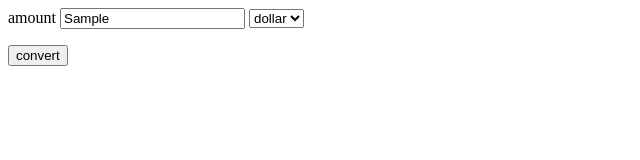
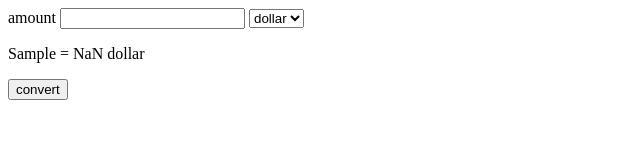
Before and after one commit to s0if/JS1, a plain HTML site: page index.html in a window 1280 px wide. Both pictures are taken after typing "Sample" into the empty fields and a click on the input "convert". Shown: the whole page, without its empty margins (0-640 px from the left). Drawn offline with Linux system fonts and the light colour scheme.

Commit message:
end edit

```diff
--- a/index.html
+++ b/index.html
@@ -1,28 +1,27 @@
 <!DOCTYPE html>
 <html lang="en">
+
 <head>
     <meta charset="UTF-8">
     <meta name="viewport" content="width=device-width, initial-scale=1.0">
     <title>Document</title>
     <link rel="stylesheet" href="style.css">
 </head>
+
 <body>
 
     <form class="registerForm">
-
         <label>amount</label>
-
-
-        <input type="text" name="amount" />
-        <select name="exchange">
+        <input type="text" name="amount" class="input" />
+        <select class="exchange">
             <option value="dollar"> dollar </option>
             <option value="dinar"> dinar </option>
-            <option  value="nis"> nis </option>
+            <option value="nis"> nis </option>
         </select>
         <p class="result"></p>
         <input type="submit" value="convert" />
     </form>
-
     <script src="main.js"></script>
 </body>
+
 </html>
--- a/main.js
+++ b/main.js
@@ -1,21 +1,22 @@
 var rigester = document.querySelector(".registerForm")
-console.log(rigester)
+var exchange = document.querySelector(".exchange")
+var input = document.querySelector(".input")
 var coins = ""
 rigester.onsubmit = function (e) {
     e.preventDefault();
     var elements = e.target.elements;
-    var dollar = elements[1];
-    console.log(dollar[0])
-    console.log(dollar[0] == true)
-    if (dollar[0] == true)
-        console.log(elements[0].text * 3.14)
+    var selcet = exchange.value;
+    if (selcet == "dollar")
+        coins = input.value * "3.7";
+    else if (selcet == "dinar")
+        coins = input.value * "5.2";
     else
-    console.log("wring")
-
-    //     e.preventDefault();
-    //     var elements = e.target.elements;
-    //     var val=elements[exchange].target.elements[dollar].value
-    //     if (val == true)
-    //         var coin =val.text * 3.14;
-    //     document.querySelector(".result").textContent = (coin)
+        coins = input.value;
+    let p=document.querySelector(".result");
+    p.textContent = (
+        `
+    ${input.value} = ${coins} ${selcet}
+    `
+    );
+    input.value = "";
 }
```
